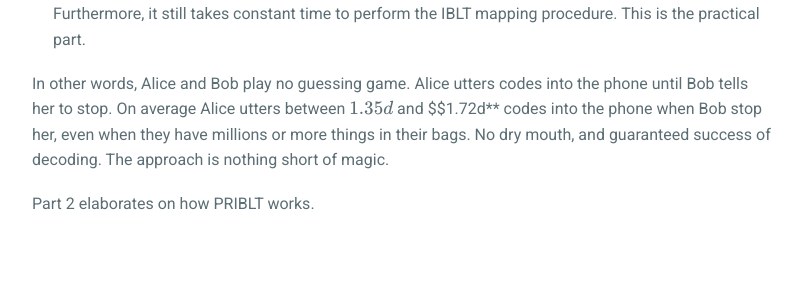
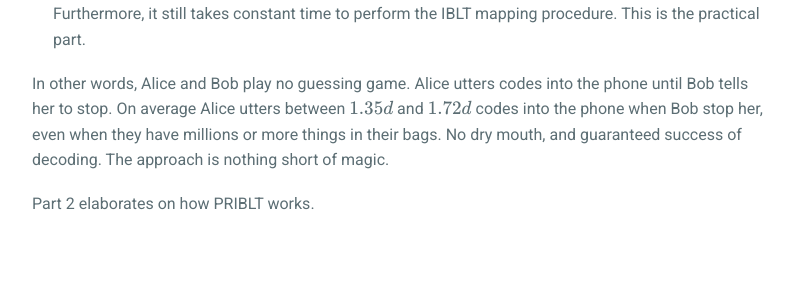
Before and after one commit to guiltygyoza/blog, a Jekyll site: the page built from _posts/2024-09-22-PRIBLT.md, in a window 1280 px wide and 900 px high, scrolled down 4346 px. Shown: the part 458-748 px from the top of the window, without its empty margins (238-1041 px from the left). Built offline with Jekyll 4.4.1, drawn with Linux system fonts in a browser that asks for light colours; formulas are drawn with MathJax 3.

Commit message:
fix typo

```diff
--- a/_posts/2024-09-22-PRIBLT.md
+++ b/_posts/2024-09-22-PRIBLT.md
@@ -108,6 +108,6 @@ The big ideas are:
 1. Instead of picking an $$m$$, we let the IBLT produce a continuous stream of codes. You take as many codes as you need to succeed at decoding. This is the rateless part.
 2. The number of codes needed for successful decoding is on average a small constant multiple over $$d$$. Furthermore, it still takes constant time to perform the IBLT mapping procedure. This is the practical part.
 
-In other words, Alice and Bob play no guessing game. Alice utters codes into the phone until Bob tells her to stop. On average Alice utters between $$1.35d$$ and $$1.72d** codes into the phone when Bob stop her, even when they have millions or more things in their bags. No dry mouth, and guaranteed success of decoding. The approach is nothing short of magic.
+In other words, Alice and Bob play no guessing game. Alice utters codes into the phone until Bob tells her to stop. On average Alice utters between $$1.35d$$ and $$1.72d$$ codes into the phone when Bob stop her, even when they have millions or more things in their bags. No dry mouth, and guaranteed success of decoding. The approach is nothing short of magic.
 
 Part 2 elaborates on how PRIBLT works.
```
